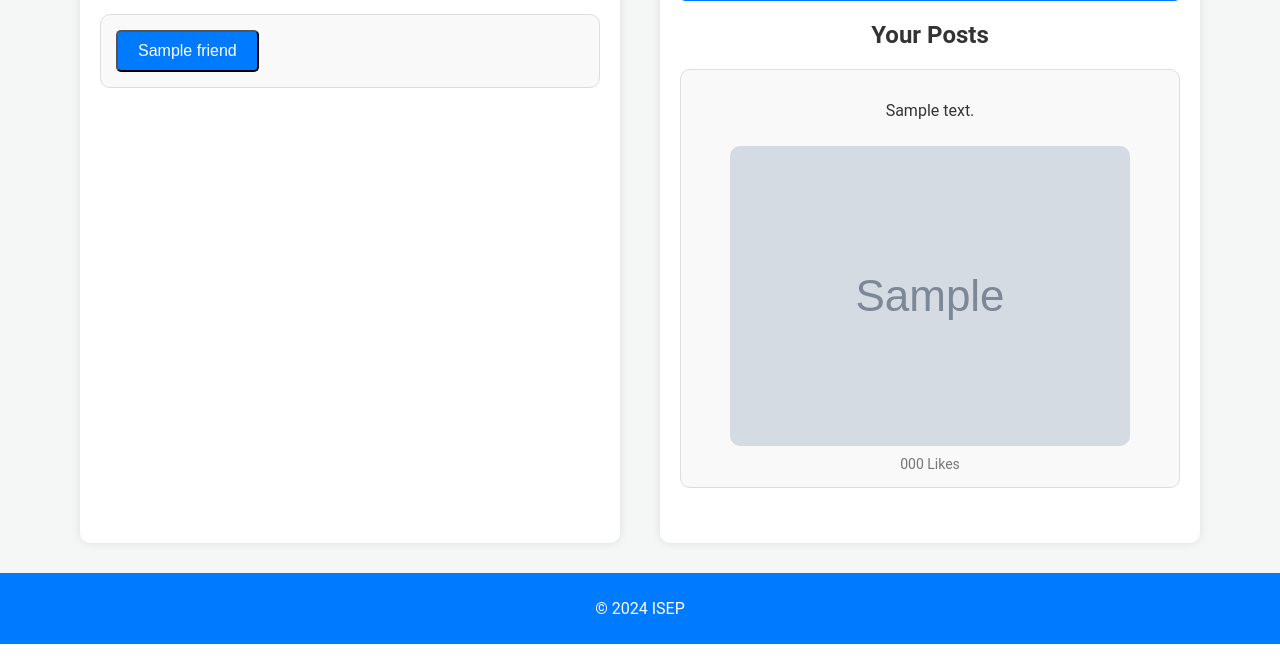
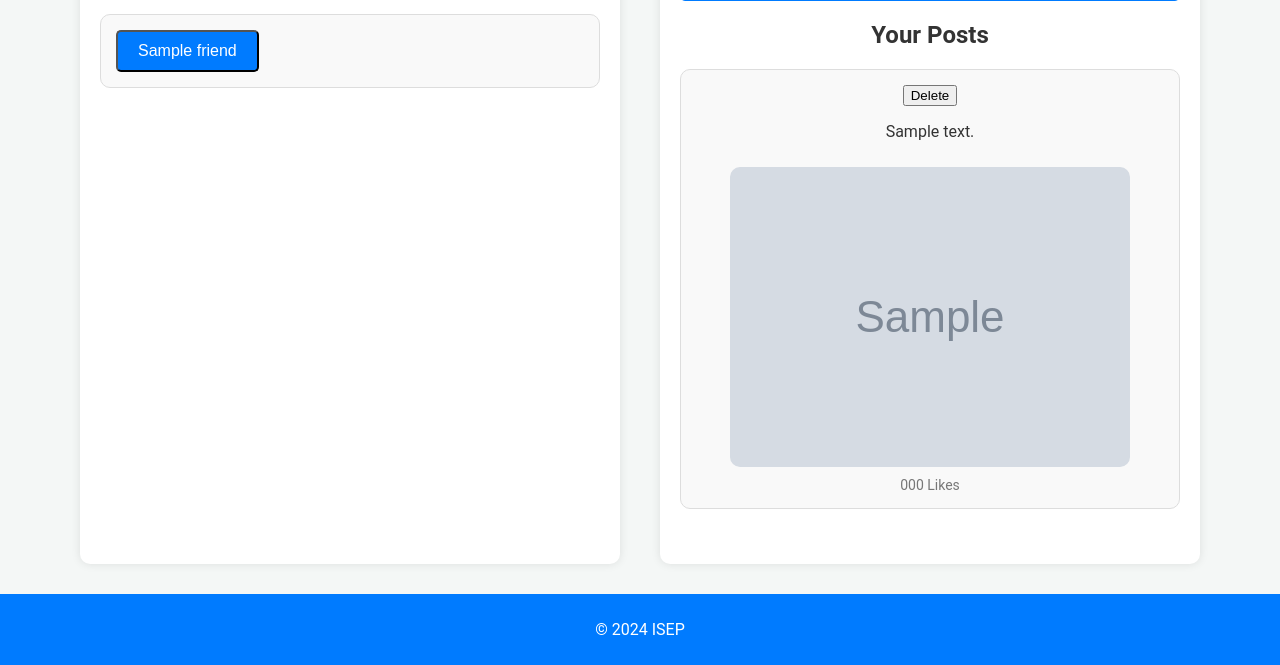
Before and after one commit to RomeoCorrec/ProjetAlgo, a Django app: template app/app/templates/profil.html in a window 1280 px wide. Shown: the part 359-1024 px from the top of the page. Before the commit the page ends 1003 px from the top, so only its background shows below. Run offline with Django 5.2, Linux system fonts and the light colour scheme; the template is opened without the code that fills it: most values are stand-ins (such as "Sample title", 1, 10 or a date in 2020); grey boxes marked "Sample" are stand-in pictures.

Commit message:
suppression post, refaire le css

```diff
--- a/app/app/templates/profil.html
+++ b/app/app/templates/profil.html
@@ -277,8 +277,13 @@
                 <h2>Your Posts</h2>
                 <div class="user-posts">
                     <div class="posts">
-                        {% for post in posts %}
+                        {% for post, post_id in posts %}
                             <div class="post">
+                                <form method = "POST" action="{% url 'delete_post' %}">
+                                    {% csrf_token %}
+                                    <input type="hidden" name="delete_post_id" value="{{ post_id }}">
+                                    <button type = submit>Delete</button>
+                                </form>
                                 <p>{{ post.content }}</p>
                                 {% if post.image %}
                                     {% load static %}
--- a/app/app/urls.py
+++ b/app/app/urls.py
@@ -41,5 +41,6 @@ urlpatterns = [
     path('send-private-message/', views.send_private_messages, name='send_private_messages'),
     path('visit-profil/<str:username>', views.visit_profil, name='visit_profil'),
     path('post/<int:post_id>/comment/', views.add_comment, name='add_comment'),
-    path('like-post/', views.like_post, name='like_post')
+    path('like-post/', views.like_post, name='like_post'),
+     path('delete-post/', views.delete_post, name='delete_post')
 ]
```
Also changed, not shown: app/app/views.py (+15 -0 lines), app/db.sqlite3.
